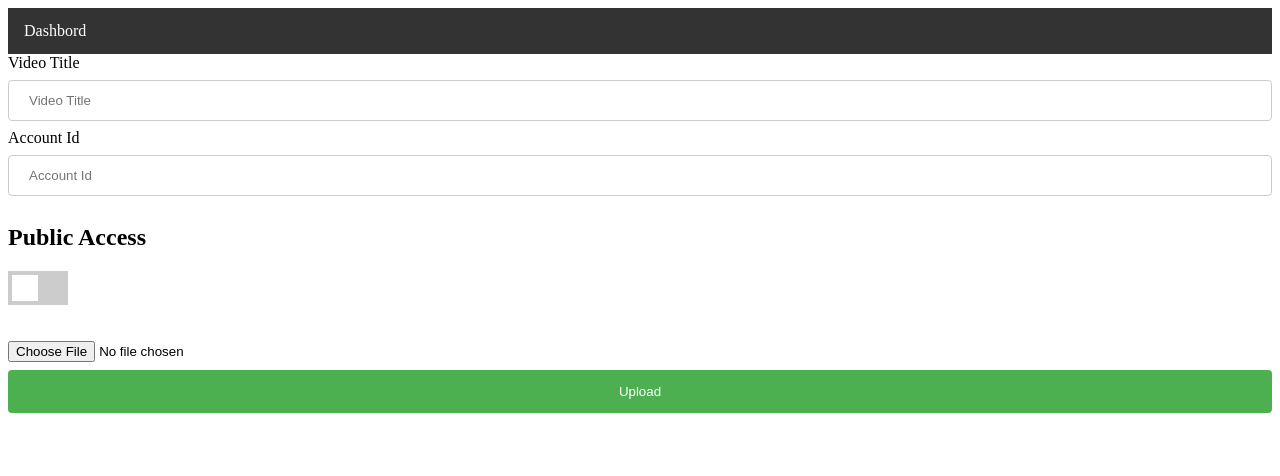
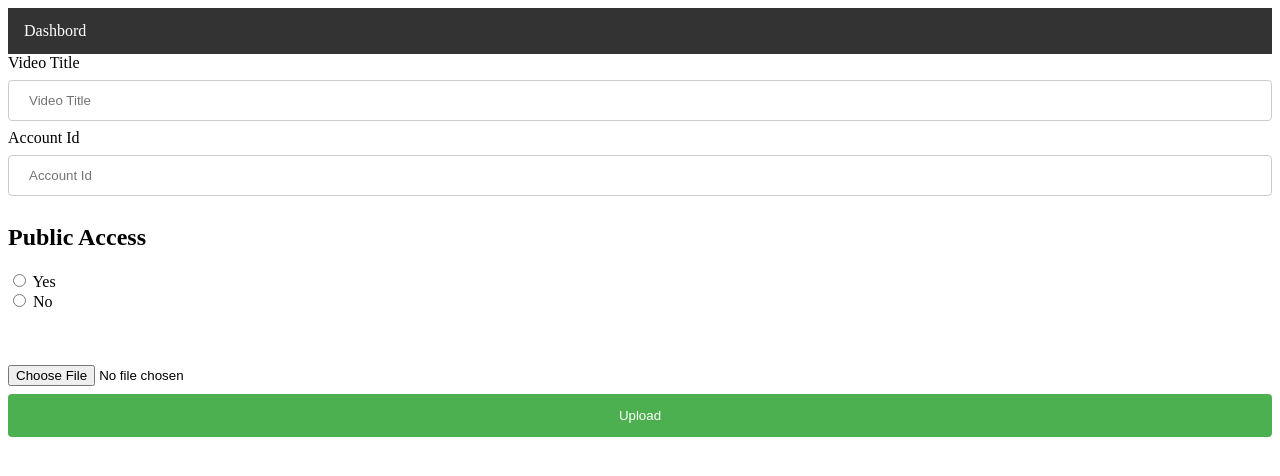
Before and after one commit to gunjisairevanth/spext-backend-server, a Flask app: page /upload in a window 1280 px wide. Shown: the top 476 px of the page. Run offline with Flask 2, Linux system fonts and the light colour scheme.

Commit message:
file upload

```diff
--- a/run.py
+++ b/run.py
@@ -24,7 +24,7 @@ def success():
     if request.method == 'POST':
         f = request.files['file']
         content_type = request.mimetype
-        print(upload_to_s3.upload_to_s3(file_data=f, file_name=f.filename, content_type=content_type, payload=request))
+        upload_to_s3.upload_to_s3(file_data=f, file_name=f.filename, content_type=content_type, payload=request)
         return render_template("success.html", name = f.filename)
 
 @app.route('/register_page')
--- a/services/file_upload/file_upload.py
+++ b/services/file_upload/file_upload.py
@@ -27,7 +27,7 @@ class fileUpload:
                 "account_id" : payload.form['account_id'],
                 "video_title": payload.form['title'],
                 "video_id" : str(uuid.uuid4()),
-                "is_public" : (1 if payload.form['public_access'] == 'on' else 0),
+                "is_public" : (1 if payload.form['public_access'] == 'yes' else 0),
                 "public_url" : str(uuid.uuid4()),
                 "transcode_status" : 0,
                 "s3_file_path" : file_path,
--- a/services/videos/videos.py
+++ b/services/videos/videos.py
@@ -46,7 +46,8 @@ class videos:
 
     def view(self,params):
         query = {
-            "public_url" : params['v']
+            "public_url" : params['v'],
+            "is_public" : 1
         }
         response = videoInformation.objects(**query)
         if len(response)!=0:
--- a/templates/file_upload_form.html
+++ b/templates/file_upload_form.html
@@ -144,11 +144,13 @@ input:checked + .slider:before {
                 <script>
                     document.getElementById("account_id").value=localStorage.getItem("account_id");
                 </script>
-                <h2>Public Access</h2>
-                <label class="switch">
-                <input type="checkbox" name="public_access">
-                <span class="slider"></span>
-                </label>
+
+                  <h2>Public Access</h2>
+                  <input type="radio" name="public_access" value="yes">
+                  <label for="fname">Yes</label><br>
+                  <input type="radio" name="public_access" value="no">
+                  <label for="fname">No</label><br>
+
                 <br>
                 <br>
                 <br>
```
